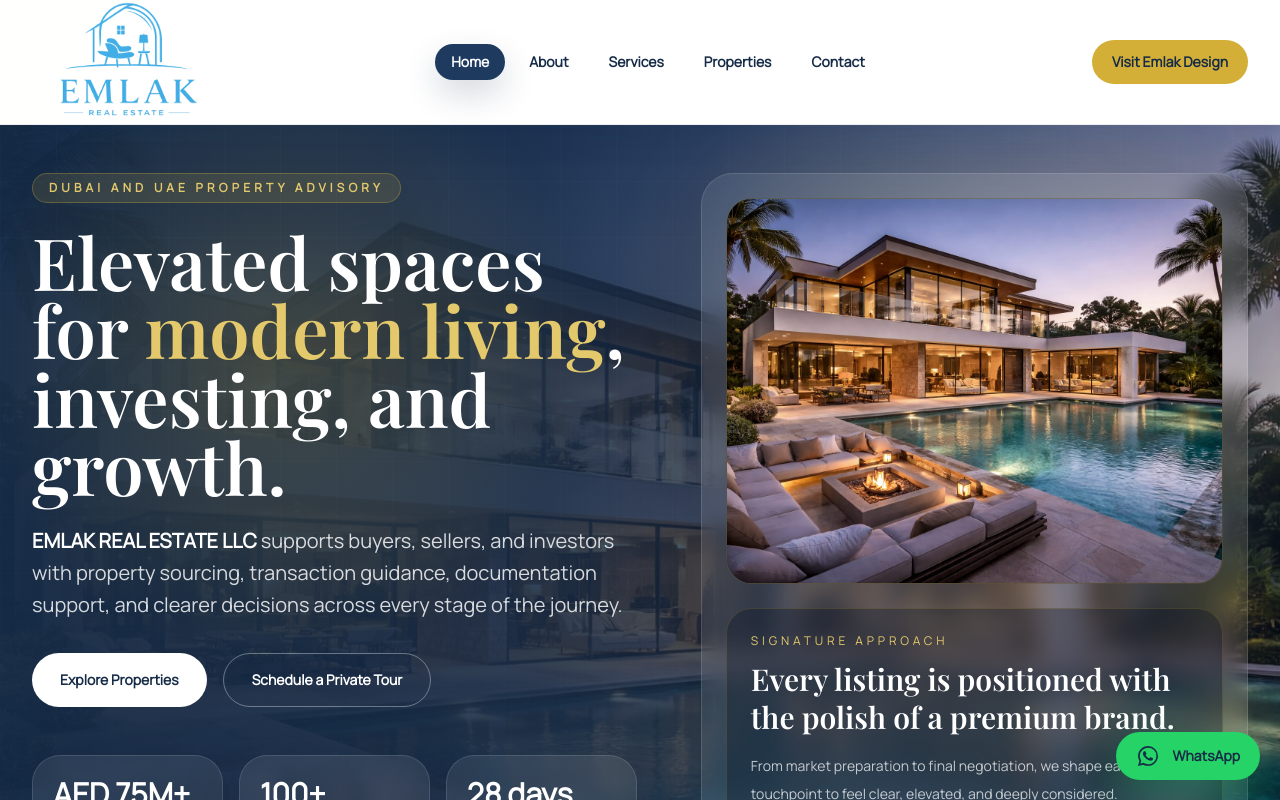
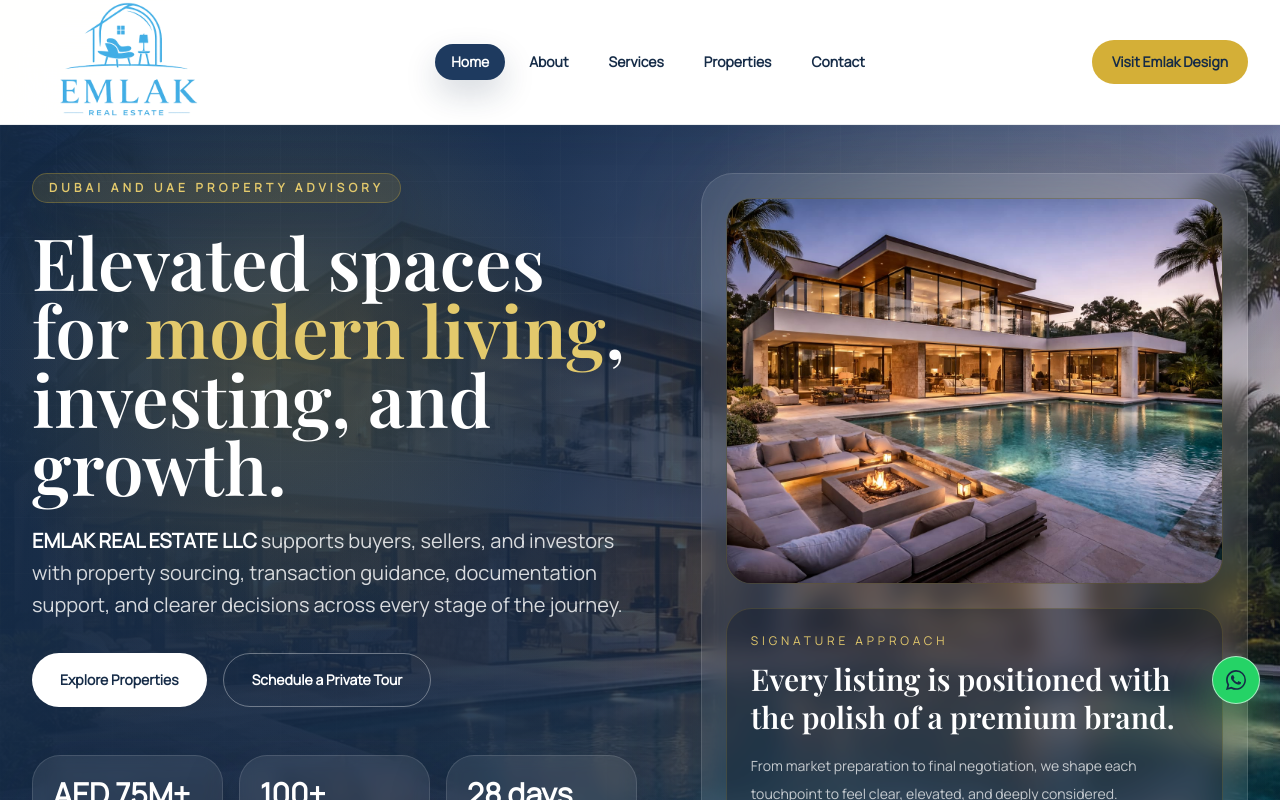
Before and after one commit to Zuvairiya7197/react-next-single-page, a Next.js app: page / in a window 1280 px wide. Shown: the top 800 px of the page. Built offline with nearby package versions, Linux system fonts and the light colour scheme.

Commit message:
whatsapp FAB location fix

```diff
--- a/components/ScrollToTop.tsx
+++ b/components/ScrollToTop.tsx
@@ -21,7 +21,7 @@ export function ScrollToTop() {
       type="button"
       aria-label="Scroll to top"
       onClick={() => window.scrollTo({ top: 0, behavior: 'smooth' })}
-      className={`fixed right-4 bottom-20 z-40 inline-flex h-11 w-11 items-center justify-center rounded-full bg-[var(--color-slate-700)] text-white shadow-[0_18px_40px_rgba(21,43,71,0.2)] transition duration-300 hover:bg-[var(--color-gold-500)] hover:text-[var(--color-slate-900)] sm:right-5 sm:bottom-24 sm:h-12 sm:w-12 ${
+      className={`fixed right-4 bottom-4 z-40 inline-flex h-12 w-12 items-center justify-center rounded-full border border-white/60 bg-[var(--color-slate-700)] text-white shadow-[0_18px_40px_rgba(21,43,71,0.2)] transition duration-300 hover:-translate-y-1 hover:bg-[var(--color-gold-500)] hover:text-[var(--color-slate-900)] focus-visible:outline-2 focus-visible:outline-offset-4 focus-visible:outline-[var(--color-gold-500)] sm:right-5 sm:bottom-5 ${
         isVisible
           ? 'translate-y-0 opacity-100'
           : 'pointer-events-none translate-y-4 opacity-0'
--- a/components/WhatsAppFab.tsx
+++ b/components/WhatsAppFab.tsx
@@ -26,10 +26,9 @@ export function WhatsAppFab() {
       target="_blank"
       rel="noreferrer"
       aria-label="Chat with us on WhatsApp"
-      className="fixed right-4 bottom-4 z-40 inline-flex h-14 w-14 items-center justify-center rounded-full bg-[#25D366] text-white shadow-[0_20px_45px_rgba(37,211,102,0.3)] transition duration-300 hover:-translate-y-1 hover:bg-[#1ebe5b] focus-visible:outline-2 focus-visible:outline-offset-4 focus-visible:outline-[#25D366] sm:right-5 sm:bottom-5 sm:h-auto sm:w-auto sm:gap-3 sm:px-5 sm:py-3"
+      className="fixed right-4 bottom-20 z-40 inline-flex h-12 w-12 items-center justify-center rounded-full border border-white/60 bg-[#25D366] text-white shadow-[0_18px_40px_rgba(37,211,102,0.34)] transition duration-300 hover:-translate-y-1 hover:bg-[#1ebe5b] focus-visible:outline-2 focus-visible:outline-offset-4 focus-visible:outline-[#25D366] sm:right-5 sm:bottom-24"
     >
       <WhatsAppIcon />
-      <span className="hidden text-sm font-semibold sm:inline">WhatsApp</span>
     </a>
   );
 }
```
